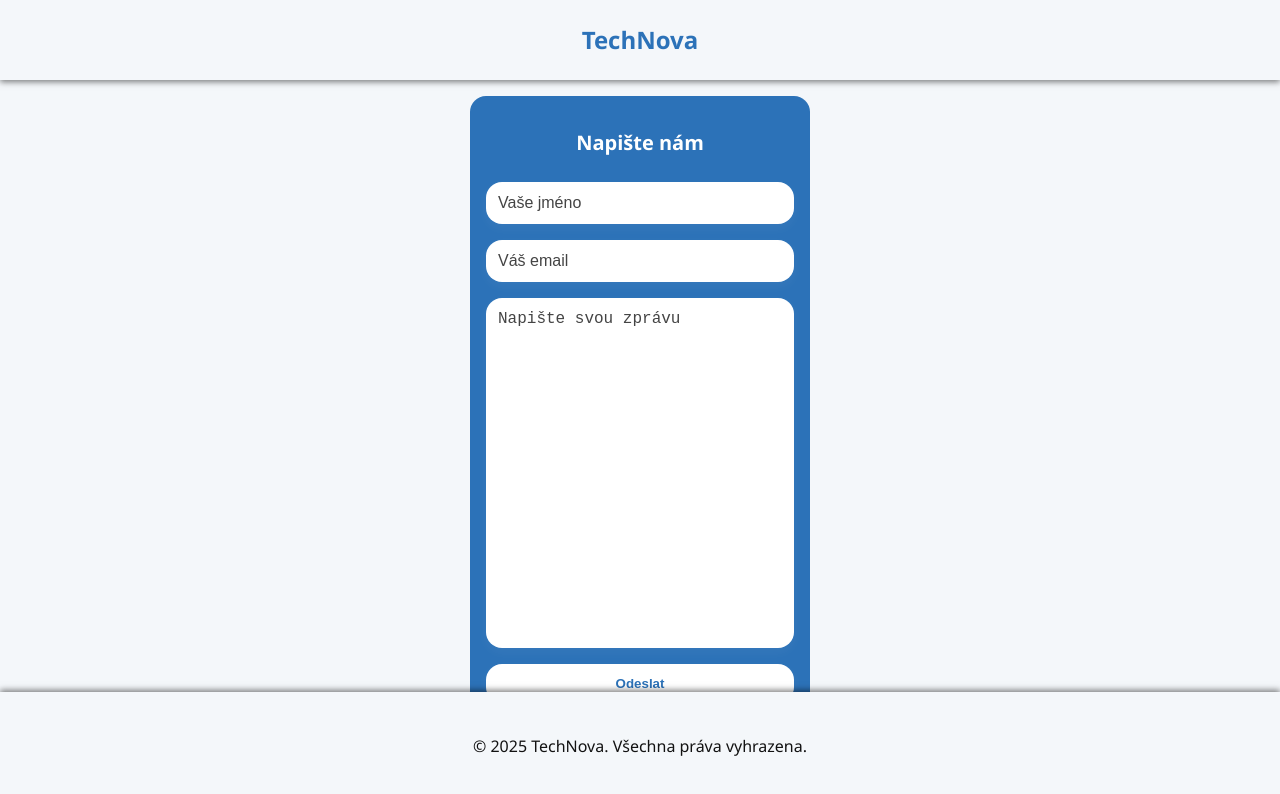
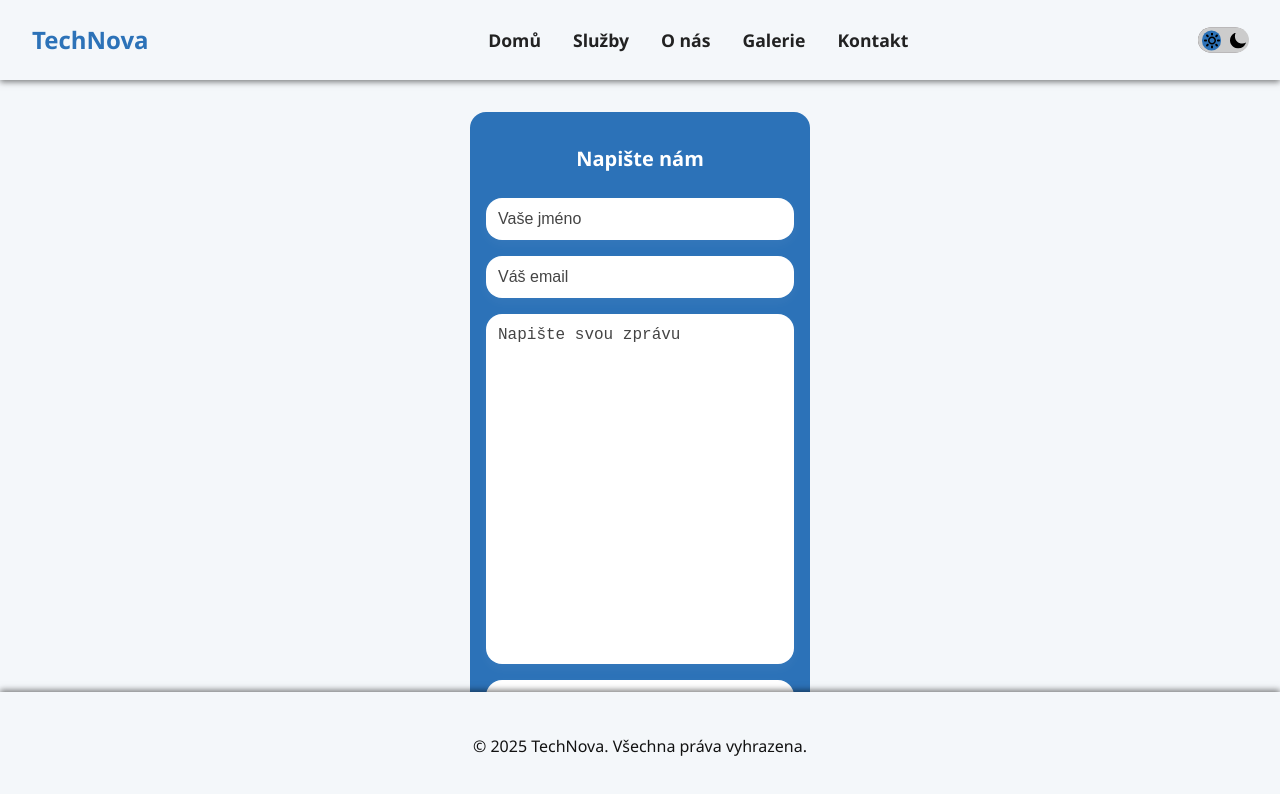
Before and after one commit to pslib-cz/2024-p2b-web-projekt-tomasecek, a website built with Vite: page src/pages/formular.html in a window 1280 px wide. Built offline with nearby package versions, Linux system fonts and the light colour scheme.

Commit message:
dsadasdasd

```diff
--- a/src/pages/formular.html
+++ b/src/pages/formular.html
@@ -10,6 +10,9 @@
   <link rel="stylesheet" href="/src/styles/hamburger.css" />
   <link rel="stylesheet" href="/src/styles/formular.css" />
   <link rel="stylesheet" href="/src/styles/footer.css" />
+  <link rel="stylesheet" href="/src/styles/main.css" />
+
+
 </head>
 
 <body>
@@ -21,22 +24,36 @@
       <li><a href="./o-nas.html">O nás</a></li>
       <li><a href="./gallery.html">Galerie</a></li>
       <li><a href="./kontakt.html">Kontakt</a></li>
-        <div class="theme-toggle-wrapper">
       <li class="theme-toggle-container">
         <label class="theme-toggle">
-              <input type="checkbox" id="themeToggle" />
+          <input type="checkbox" id="themeToggle">
           <span class="slider">
             <img src="/images/icons/sun.svg" alt="Light mode" class="icon sun" />
             <img src="/images/icons/moon-fill.svg" alt="Dark mode" class="icon moon" />
           </span>
         </label>
       </li>
-        </div>
     </ul>
   </div>
 
   <nav>
     <a href="./index.html" class="logo">TechNova</a>
+    <div class="nav-links">
+      <a href="./index.html">Domů</a>
+      <a href="./sluzby.html">Služby</a>
+      <a href="./o-nas.html">O nás</a>
+      <a href="./gallery.html">Galerie</a>
+      <a href="./kontakt.html">Kontakt</a>
+    </div>
+    <div class="theme-toggle-container-desktop">
+      <label class="theme-toggle-desktop">
+        <input type="checkbox" id="themeToggle-desktop">
+        <span class="slider">
+          <img src="/images/icons/sun.svg" alt="Light mode" class="icon sun" />
+          <img src="/images/icons/moon-fill.svg" alt="Dark mode" class="icon moon" />
+        </span>
+      </label>
+    </div>
     <div class="ham-menu">
       <span></span>
       <span></span>
```
Also changed, not shown: src/pages/sluzby.html (+11 -7 lines). Lines whose indentation alone changed are shown as unchanged.
